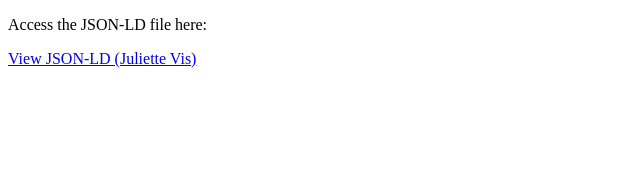
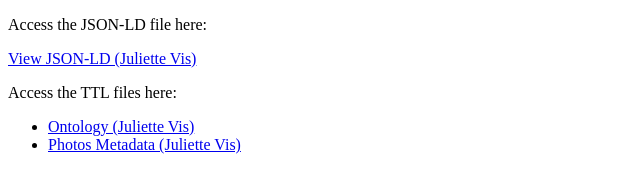
Before and after one commit to juliettevis/juliettevis.github.io, a plain HTML site: page index.html in a window 1280 px wide. Shown: the whole page, without its empty margins (0-640 px from the left). Drawn offline with Linux system fonts and the light colour scheme.

Commit message:
ontology & photos

```diff
--- a/index.html
+++ b/index.html
@@ -3,7 +3,7 @@
 <head>
     <meta charset="UTF-8">
     <meta name="viewport" content="width=device-width, initial-scale=1.0">
-    <title>JSON-LD Publication</title>
+    <title>JSON-LD & TTL Publication</title>
     <style>
         img {
             display: none;
@@ -14,9 +14,14 @@
     <p>Access the JSON-LD file here:</p>
     <a href="introduction.jsonld#me">View JSON-LD (Juliette Vis)</a>
 
+    <p>Access the TTL files here:</p>
+    <ul>
+        <li><a href="https://github.com/your-github-username/your-repository/raw/main/ontology-JulietteVis.ttl">Ontology (Juliette Vis)</a></li>
+        <li><a href="https://github.com/your-github-username/your-repository/raw/main/photos-JulietteVis.ttl">Photos Metadata (Juliette Vis)</a></li>
+    </ul>
+
     <img id="photo1" src="https://images.squarespace-cdn.com/content/v1/649a6c90d2780d4d5f6a8b2b/fdfc6336-79c1-4193-9060-f654e2a5c745/%40jordlg_Dolomites-3.jpg?format=500w" alt="Dolomites Photo" width="500">
     <img id="photo2" src="https://nomadict.org/wp-content/uploads/2023/06/Asad-Sarfraz-@asad.sarfraz_-Pakistan-Best-of-the-Week.jpg" alt="Pakistan Photo" width="500">
-
     <img id="profilePicture" src="fish.jpeg" alt="Fish Image" width="500">
 </body>
 </html>
```
Also changed, not shown: 2 other files.
